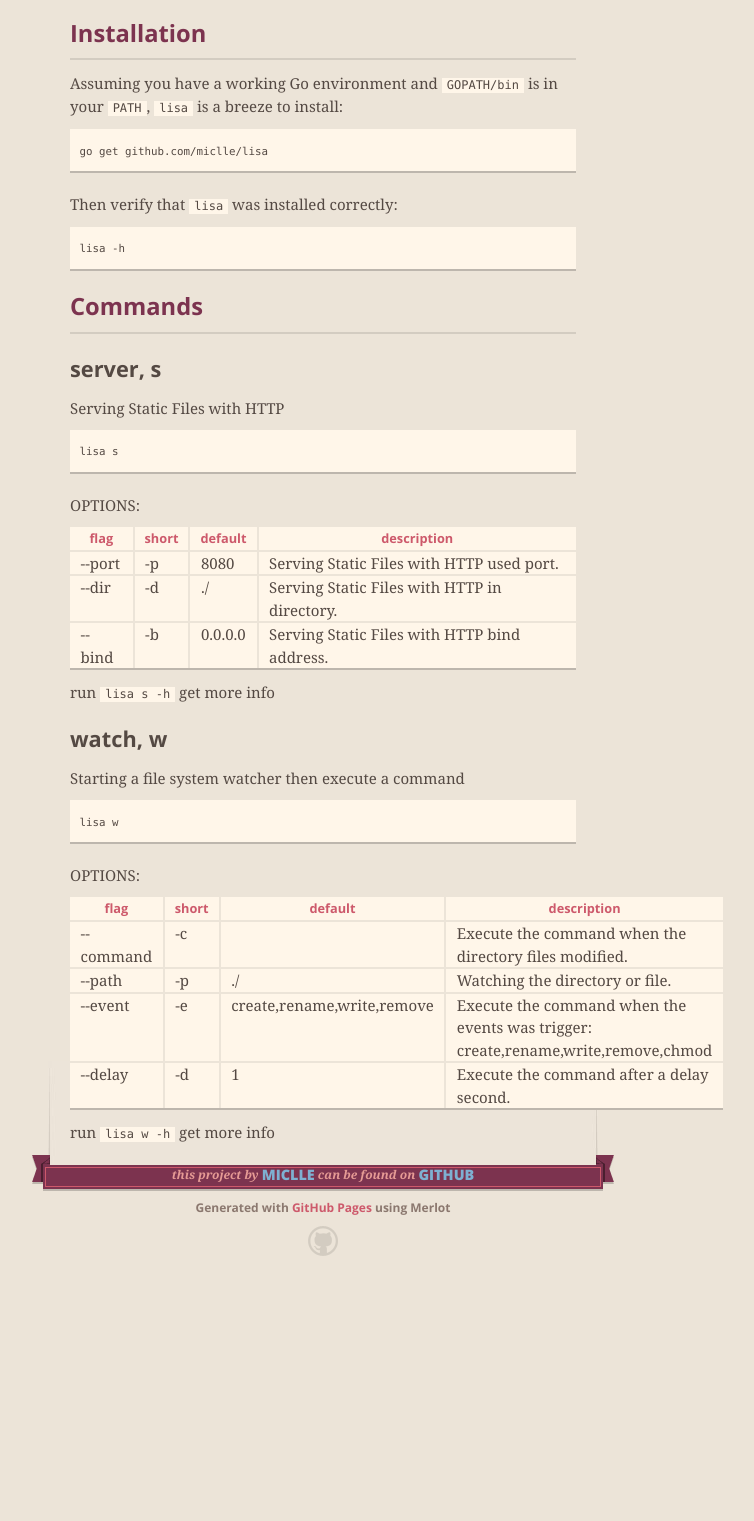
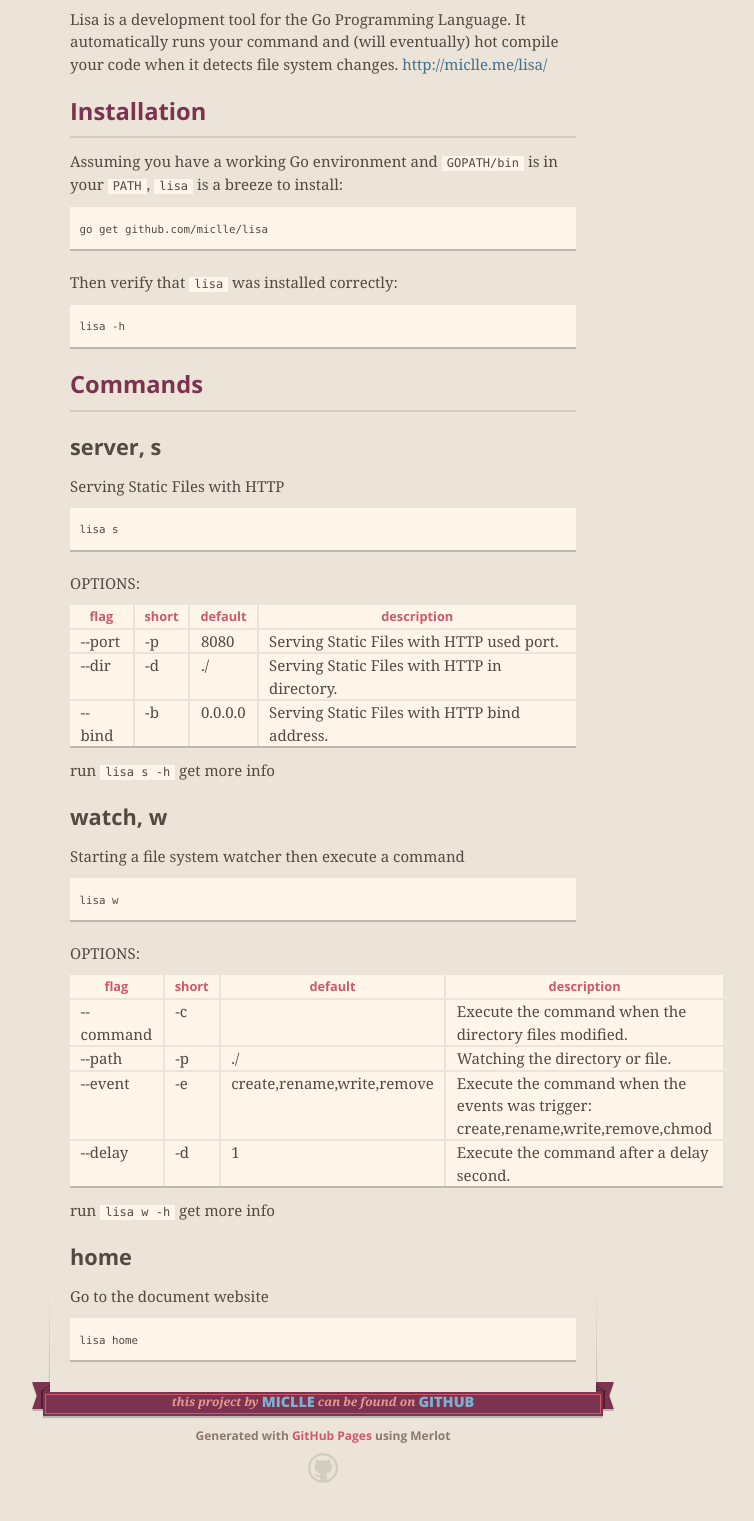
Before and after one commit to miclle/lisa, a plain HTML site: page index.html in a window 1280 px wide. Shown: the part 621-2142 px from the top of the page, without its empty margins (317-1071 px from the left). Before the commit the page ends 1917 px from the top, so only its background shows below. Drawn offline with nearby package versions, Linux system fonts and the light colour scheme.

```diff
--- a/index.html
+++ b/index.html
@@ -50,6 +50,9 @@
 <a id="lisa" class="anchor" href="#lisa" aria-hidden="true"><span aria-hidden="true" class="octicon octicon-link"></span></a>lisa</h1>
 
 <p><a href="https://travis-ci.org/miclle/lisa"><img src="https://travis-ci.org/miclle/lisa.svg?branch=master" alt="Build Status"></a></p>
+
+<p>Lisa is a development tool for the Go Programming Language. It automatically runs your command and (will eventually) hot compile your code when it detects file system changes.
+<a href="http://miclle.me/lisa/">http://miclle.me/lisa/</a></p>
 
 <h2>
 <a id="installation" class="anchor" href="#installation" aria-hidden="true"><span aria-hidden="true" class="octicon octicon-link"></span></a>Installation</h2>
@@ -158,6 +161,14 @@
 </table>
 
 <p>run <code>lisa w -h</code> get more info</p>
+
+<h3>
+<a id="home" class="anchor" href="#home" aria-hidden="true"><span aria-hidden="true" class="octicon octicon-link"></span></a>home</h3>
+
+<p>Go to the document website</p>
+
+<pre><code>lisa home
+</code></pre>
       </section>
 
       <footer>
```
Also changed, not shown: params.json (+1 -1 lines).
